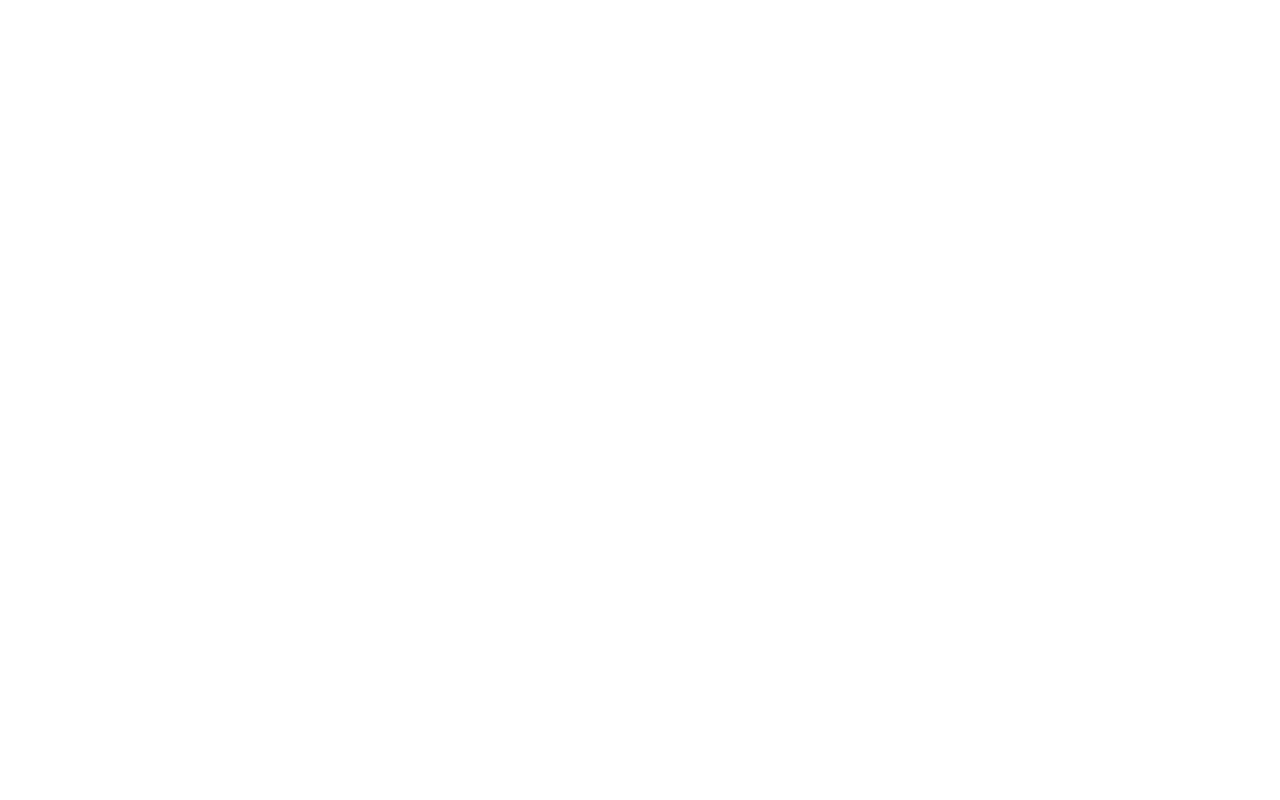
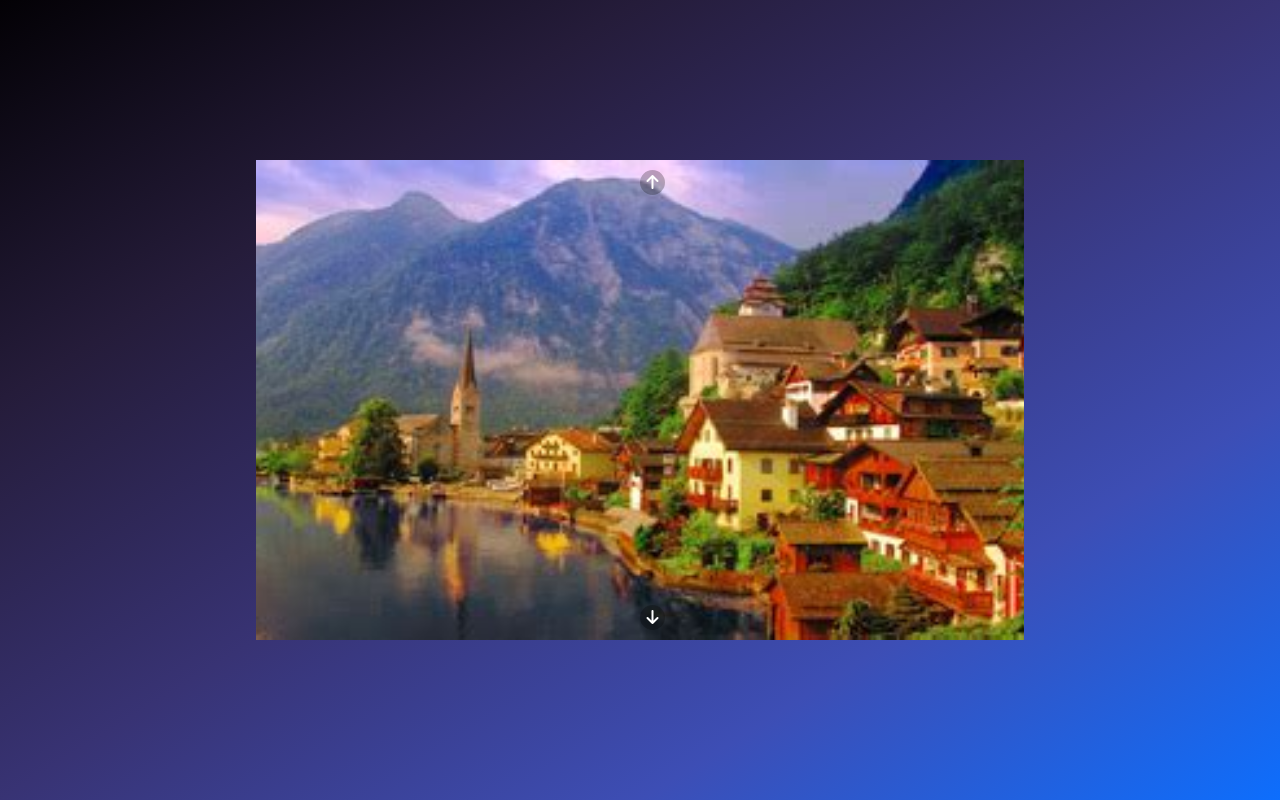
Before and after one commit to Stanghi/js-array-carousel, a plain HTML site: page milestone 1/index.html in a window 1280 px wide. Drawn offline with Linux system fonts and the light colour scheme.

Commit message:
[add] milestone 1

```diff
--- a/milestone 1/assets/css/style.css
+++ b/milestone 1/assets/css/style.css
@@ -3,7 +3,7 @@
     padding: 0;
     margin: 0;
     box-sizing: border-box;
-    /* outline: 2px solid red;*/
+    /*outline: 2px solid red;*/
 }
 
 /* ----------------UTILITY---------------- */
@@ -12,14 +12,62 @@
     border: 1px solid black;
 }
 
-.d-flex{
+/* ------------------MAIN------------------ */
+.main-wrapper{
+    height: 100vh;
     display: flex;
+    justify-content: center;
+    align-items: center;
+    background-image: linear-gradient(to left top, #0d6efd, #3d4eb5, #383374, #251c3a, #030105);
 }
 
-/* ---------------COMPONENTS--------------- */
+.container{
+    width: 60%;
+    height: 60%;
+    background-color: rgb(0, 0, 0);
+}
 
-/* -----------------HEADER----------------- */
+.slider{
+    position: relative;
+    height: 100%;
+}
 
-/* ------------------MAIN------------------ */
+.slider img{
+    width: 100%;
+    height: 100%;
+    object-fit: cover;
+}
 
-/* -----------------FOOTER----------------- */
+.btn-arrow{
+    position: absolute;
+    cursor: pointer;
+    width: 25px;
+    height: 25px;
+    border-radius: 50%;
+    text-align: center;
+    line-height: 25px;
+    color: white;
+    background-color: rgba(0, 0, 0, .25);
+}
+
+.btn-arrow:hover{
+    background-color: rgba(0, 0, 0);
+}
+
+.btn-arrow.up{
+    left: 50%;
+    top: 10px;
+}
+
+.btn-arrow.down{
+    left: 50%;
+    bottom: 10px;
+}
+
+.item{
+    display: none;
+}
+
+.item.active{
+    display: block;
+}
--- a/milestone 1/index.html
+++ b/milestone 1/index.html
@@ -4,14 +4,34 @@
         <meta charset="UTF-8">
         <meta http-equiv="X-UA-Compatible" content="IE=edge">
         <meta name="viewport" content="width=device-width, initial-scale=1.0">
+
+        <!-- CDN Font Awesome -->
+        <link rel="stylesheet" href="https://cdnjs.cloudflare.com/ajax/libs/font-awesome/6.2.0/css/all.min.css" integrity="sha512-xh6O/CkQoPOWDdYTDqeRdPCVd1SpvCA9XXcUnZS2FmJNp1coAFzvtCN9BmamE+4aHK8yyUHUSCcJHgXloTyT2A==" crossorigin="anonymous" referrerpolicy="no-referrer" />
+
         <link rel="stylesheet" href="assets/css/style.css">
         <title>Carosello Mono Array</title>
     </head>
     <body>
 
-        <!-- MAIN -->
-        <main></main>
+        <main>
+            <div class="main-wrapper">
+                <div class="container">
+                    <div class="slider">
+                        <img class="item" src="assets/img/01.jpg" alt="01">
+                        <img class="item active" src="assets/img/02.jpg" alt="02">
+                        <img class="item" src="assets/img/03.jpg" alt="03">
+                        <img class="item" src="assets/img/04.jpg" alt="04">
 
-        <script src="assets/js/script.js"></script>
+                        <div class="btn-arrow up">
+                            <i class="fa-solid fa-arrow-up"></i>
+                        </div>
+                        <div class="btn-arrow down">
+                            <i class="fa-solid fa-arrow-down"></i>
+                        </div>
+                    </div>
+                </div>
+            </div>
+        </main>
+
     </body>
 </html>
```
Also changed, not shown: milestone 1/assets/js/script.js (deleted).
